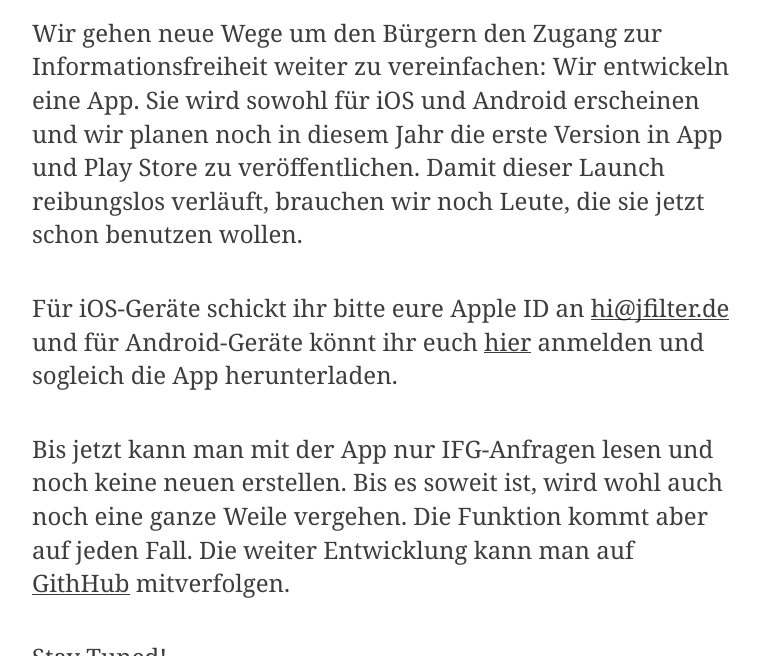
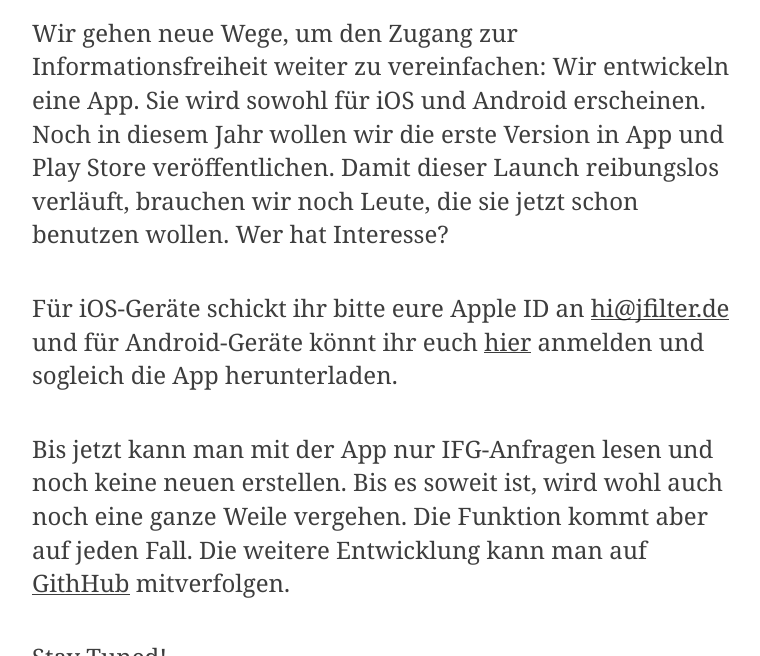
Before and after one commit to okfde/blog.fragdenstaat.de, a Jekyll site: the page built from _posts/2017/2017-10-08-app-beta.md, in a window 1280 px wide and 900 px high, scrolled down 430 px, cut to the strip 244-900 px from the top of the window. Shown: the whole strip, without its empty margins (258-1018 px from the left). Built offline with Jekyll 4.4.1, drawn with Linux system fonts in a browser that asks for light colours.

Commit message:
fix typos

```diff
--- a/_posts/2017/2017-10-08-app-beta.md
+++ b/_posts/2017/2017-10-08-app-beta.md
@@ -7,11 +7,11 @@ tags: [App]
 
 ![Demo der App]({{ "/img/app-demo.gif" }})
 
-Wir gehen neue Wege um den Bürgern den Zugang zur Informationsfreiheit weiter zu vereinfachen: Wir entwickeln eine App. Sie wird sowohl für iOS und Android erscheinen und wir planen noch in diesem Jahr die erste Version in App und Play Store zu veröffentlichen. Damit dieser Launch reibungslos verläuft, brauchen wir noch Leute, die sie jetzt schon benutzen wollen.
+Wir gehen neue Wege, um den Zugang zur Informationsfreiheit weiter zu vereinfachen: Wir entwickeln eine App. Sie wird sowohl für iOS und Android erscheinen. Noch in diesem Jahr wollen wir die erste Version in App und Play Store veröffentlichen. Damit dieser Launch reibungslos verläuft, brauchen wir noch Leute, die sie jetzt schon benutzen wollen. Wer hat Interesse?
 
 Für iOS-Geräte schickt ihr bitte eure Apple ID an <hi@jfilter.de> und für Android-Geräte könnt ihr euch [hier](https://rink.hockeyapp.net/recruit/dfeb3c49543b4bafa5e2b6ba37641e63) anmelden und sogleich die App herunterladen.
 
-Bis jetzt kann man mit der App nur IFG-Anfragen lesen und noch keine neuen erstellen. Bis es soweit ist, wird wohl auch noch eine ganze Weile vergehen. Die Funktion kommt aber auf jeden Fall. Die weiter Entwicklung kann man auf [GithHub](https://github.com/jfilter/frag-den-staat-app) mitverfolgen.
+Bis jetzt kann man mit der App nur IFG-Anfragen lesen und noch keine neuen erstellen. Bis es soweit ist, wird wohl auch noch eine ganze Weile vergehen. Die Funktion kommt aber auf jeden Fall. Die weitere Entwicklung kann man auf [GithHub](https://github.com/jfilter/frag-den-staat-app) mitverfolgen.
 
 Stay Tuned!
 
```
